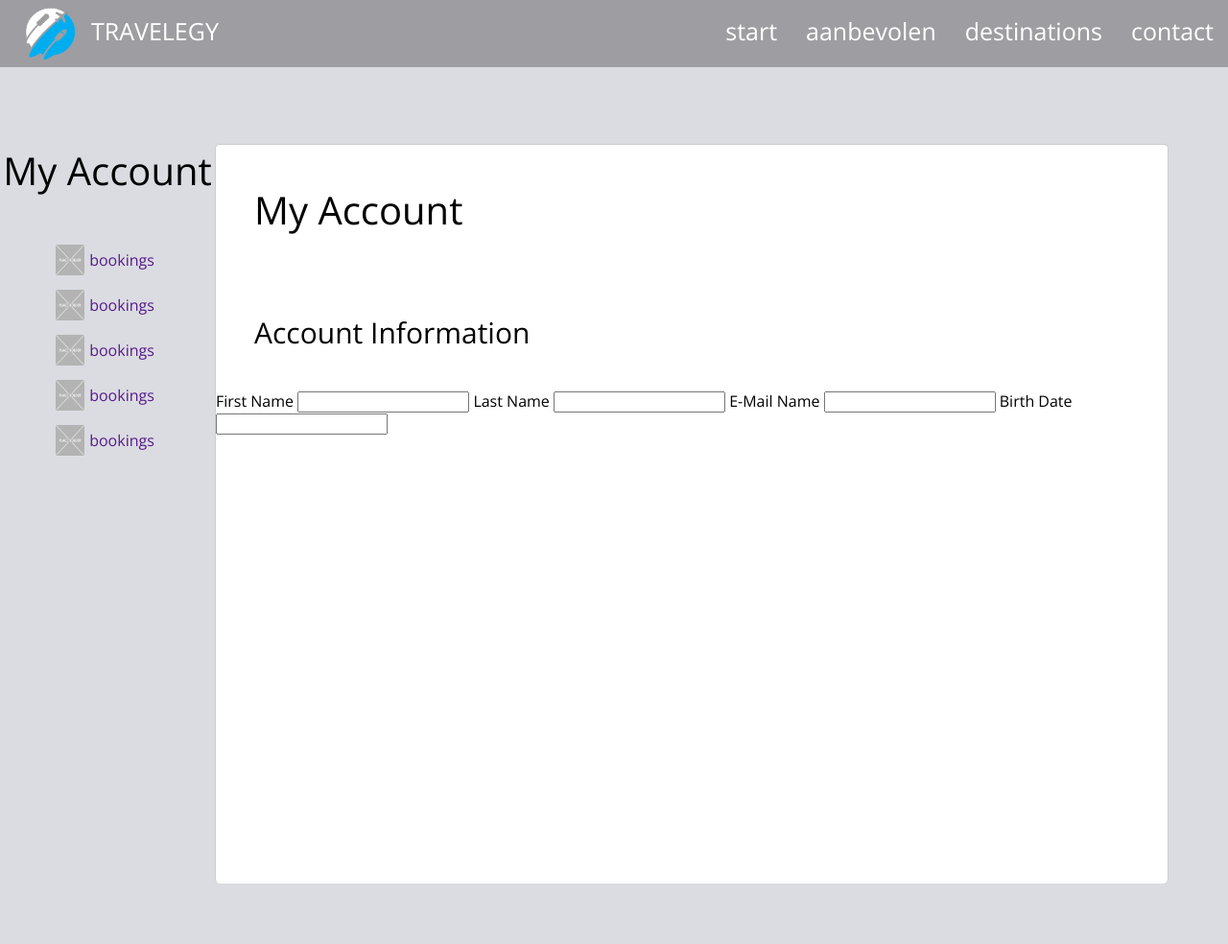
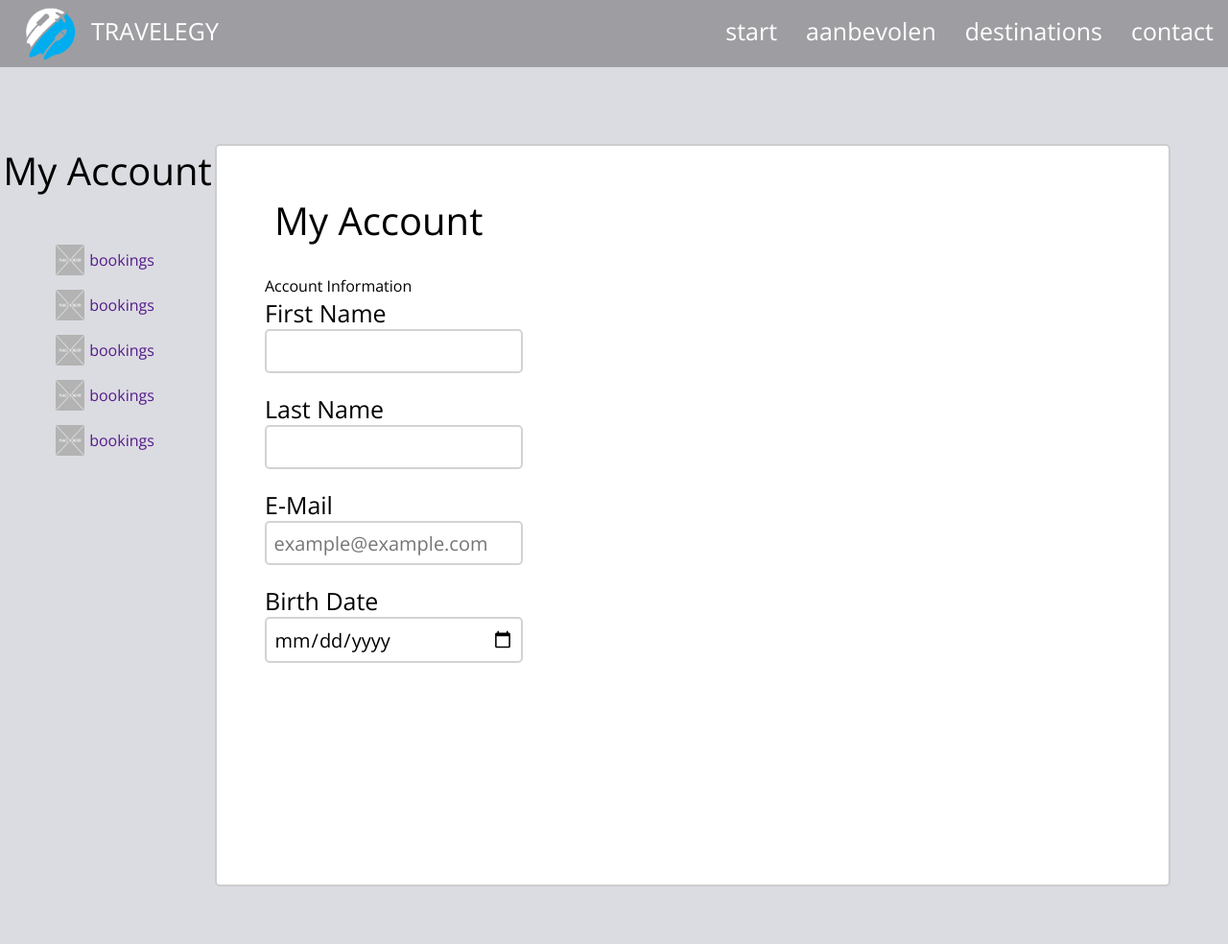
Before and after one commit to CaseBody/CRUD-P4, a PHP site: page /account.php in a window 1280 px wide. Shown: the whole page at 96% size. Run offline with PHP 8.4, Linux system fonts and the light colour scheme.

Commit message:
label and input done of account

```diff
--- a/CSS/styles.css
+++ b/CSS/styles.css
@@ -2,7 +2,7 @@
   margin: 0;
   padding: 0;
   /* fonts */
-	font-family: 'Open Sans', sans-serif;
+  font-family: "Open Sans", sans-serif;
 }
 
 html {
@@ -98,7 +98,8 @@ footer p {
 .container_startpage {
   width: 100%;
   height: 550px;
-	background: linear-gradient(rgba(0, 0, 0, 0.35), rgba(0, 0, 0, 0.25)), url("../Assets/afbeeldingen/sea.png");
+  background: linear-gradient(rgba(0, 0, 0, 0.35), rgba(0, 0, 0, 0.25)),
+    url("../Assets/afbeeldingen/sea.png");
   background-size: cover;
   background-position: center;
   border-bottom: 2px solid var(--main-blue);
@@ -234,7 +235,8 @@ footer p {
 .destinations_pagina .content .top {
   width: 100%;
   height: 400px;
-	background: linear-gradient(rgba(0, 0, 0, 0.5), rgba(0, 0, 0, 0.5)), url("../Assets/afbeeldingen/background_one.jpeg");
+  background: linear-gradient(rgba(0, 0, 0, 0.5), rgba(0, 0, 0, 0.5)),
+    url("../Assets/afbeeldingen/background_one.jpeg");
   background-position: center top;
   /* background-image: url("../Assets/afbeeldingen/background_one.jpeg"); */
   background-size: cover;
@@ -341,18 +343,36 @@ footer p {
   height: 45%;
 }
 
-.destinations_pagina .categories .categorie .categorie_content .item .bottom .title {
+.destinations_pagina
+  .categories
+  .categorie
+  .categorie_content
+  .item
+  .bottom
+  .title {
   font-size: 35px;
   margin-left: 5px;
   margin-top: 5px;
 }
 
-.destinations_pagina .categories .categorie .categorie_content .item .bottom .locatie {
+.destinations_pagina
+  .categories
+  .categorie
+  .categorie_content
+  .item
+  .bottom
+  .locatie {
   margin-left: 6px;
   font-size: 23px;
 }
 
-.destinations_pagina .categories .categorie .categorie_content .item .bottom .prijs {
+.destinations_pagina
+  .categories
+  .categorie
+  .categorie_content
+  .item
+  .bottom
+  .prijs {
   position: absolute;
   font-size: 30px;
   bottom: 0;
@@ -380,23 +400,50 @@ footer p {
     width: 45%;
   }
 
-	.destinations_pagina .categories .categorie .categorie_content .item .item_titel {
+  .destinations_pagina
+    .categories
+    .categorie
+    .categorie_content
+    .item
+    .item_titel {
     font-size: 35px;
   }
 
-	.destinations_pagina .categories .categorie .categorie_content .item .item_subtitel {
+  .destinations_pagina
+    .categories
+    .categorie
+    .categorie_content
+    .item
+    .item_subtitel {
     font-size: 35px;
   }
 
-	.destinations_pagina .categories .categorie .categorie_content .item .item_subtitel img {
+  .destinations_pagina
+    .categories
+    .categorie
+    .categorie_content
+    .item
+    .item_subtitel
+    img {
     width: 15px;
   }
 
-	.destinations_pagina .categories .categorie .categorie_content .item:hover .item_subtitel {
+  .destinations_pagina
+    .categories
+    .categorie
+    .categorie_content
+    .item:hover
+    .item_subtitel {
     font-size: 40px;
   }
 
-	.destinations_pagina .categories .categorie .categorie_content .item:hover .item_subtitel img {
+  .destinations_pagina
+    .categories
+    .categorie
+    .categorie_content
+    .item:hover
+    .item_subtitel
+    img {
     width: 17px;
   }
 }
@@ -564,7 +611,8 @@ footer p {
 }
 
 .container_contact .submit_button .submit[type="submit"]:hover {
-	background: linear-gradient(rgba(0, 0, 0, 0.25), rgba(0, 0, 0, 0.25)), var(--main-blue);
+  background: linear-gradient(rgba(0, 0, 0, 0.25), rgba(0, 0, 0, 0.25)),
+    var(--main-blue);
   cursor: pointer;
 }
 
@@ -651,7 +699,8 @@ footer p {
 }
 
 .login_page form input[type="submit"]:hover {
-	background: linear-gradient(rgba(0, 0, 0, 0.1), rgba(0, 0, 0, 0.1)), var(--main-blue);
+  background: linear-gradient(rgba(0, 0, 0, 0.1), rgba(0, 0, 0, 0.1)),
+    var(--main-blue);
 }
 
 .login_page form .links {
@@ -703,8 +752,7 @@ footer p {
   border-style: solid;
   border-color: #cdcdcd;
   border-radius: 5px;
-    border-width: 0.6px;
-	border-bottom: none;
+  border-width: 2px;
   background-color: var(--white);
 }
 
@@ -734,15 +782,45 @@ footer p {
   width: 30px;
 }
 
-.container_account .bottom .right .acc_title {
+.container_account .bottom .right .account .title {
   font-size: 40px;
-	padding: 40px;
+  margin-bottom: 30px;
+  margin-left: 10px;
 }
 
 /* .container_account .bottom .account {
 
 } */
 
-.container_account .bottom .account .acc_title {
-	font-size: 30px;
+.container_account .bottom .account .cnt {
+  margin-top: 50px;
+  margin-left: 50px;
 }
+
+.container_account .bottom .account .ctn .acc_title {
+  width: 1375px;
+  height: 50px;
+  border-bottom: 2px solid #cdcdcd;
+  font-size: 25px;
+  margin-bottom: 20px;
+  padding-left: 10px;
+}
+
+.container_account .bottom .right .account .cnt .inputs {
+	display: flex;
+	flex-direction: column;
+}
+
+.container_account .bottom .right .account .cnt .inputs .acc_lbl {
+	font-size: 25px;
+}
+
+.container_account .bottom .right .account .cnt .inputs .acc_inp {
+	width: 250px;
+	padding: 7.5px;
+	font-size: 20px;
+	border-radius: 5px;
+	border-style: solid;
+    border-color: lightgrey;
+	margin-bottom: 20px;
+}
--- a/account.php
+++ b/account.php
@@ -51,25 +51,28 @@
                 </div>
 
                 <div class="right">
-                    <div class="acc_title">
-                        <p>My Account</p>
-                    </div>
                     <div class="account">
-                        <div class="acc_title">
-                            <p>Account Information</p>
-                        </div>
-                        <div class="inputs">
-                            <label for="">First Name</label>
-                            <input type="text">
+                        <div class="cnt">
+                            <div class="title">
+                                <p>My Account</p>
+                            </div>
 
-                            <label for="">Last Name</label>
-                            <input type="text">
+                            <div class="acc_title">
+                                <p>Account Information</p>
+                            </div>
+                            <div class="inputs">
+                                <label class="acc_lbl" for="firstname">First Name</label>
+                                <input class="acc_inp" type="text">
 
-                            <label for="">E-Mail Name</label>
-                            <input type="text">
+                                <label class="acc_lbl" for="lastname">Last Name</label>
+                                <input class="acc_inp" type="text">
 
-                            <label for="">Birth Date</label>
-                            <input type="text">
+                                <label class="acc_lbl" for="email">E-Mail</label>
+                                <input class="acc_inp" type="text" placeholder="example@example.com">
+
+                                <label class="acc_lbl" for="birthday">Birth Date</label>
+                                <input class="acc_inp" type="date">
+                            </div>
                         </div>
                     </div>
                 </div>
```
Lines whose indentation alone changed are shown as unchanged.
